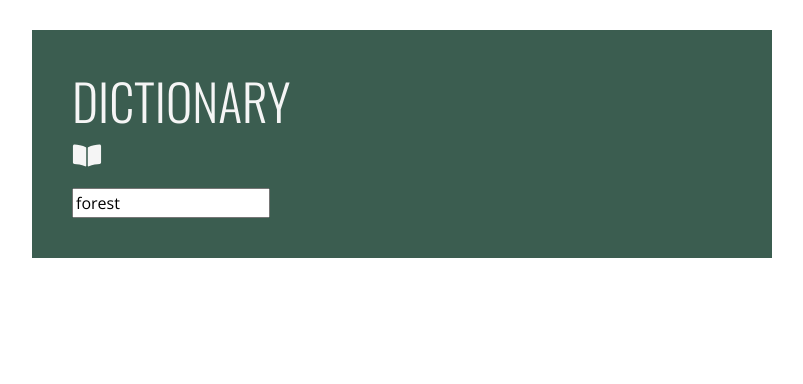
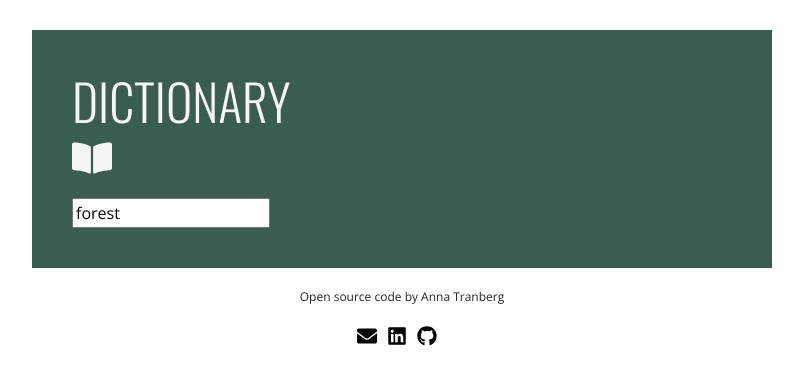
Before and after one commit to atranberg/dictionary-app-react, a React (Create React App) app: page / in a window 1280 px wide. Shown: the top 384 px of the page, without its empty margins (238-1041 px from the left). Built offline with nearby package versions, Linux system fonts and the light colour scheme; no server answers; a web font is replaced by a local one.

Commit message:
Added and styled the footer

```diff
--- a/src/App.js
+++ b/src/App.js
@@ -1,11 +1,13 @@
 import "./App.css";
 import Dictionary from "./Dictionary";
+import Footer from "./Footer";
 
 function App() {
   return (
     <div className="App">
       <div className="container">
         <Dictionary defaultSearchword="forest" />
+        <Footer />
       </div>
     </div>
   );
--- a/src/Dictionary.css
+++ b/src/Dictionary.css
@@ -23,6 +23,5 @@ input {
 
 .Icon {
   color: #f5f5f5;
-  font-size: 30px;
-  padding-top: 5px;
+  font-size: 40px;
 }
--- /dev/null
+++ b/src/Footer.css
@@ -0,0 +1,15 @@
+p {
+  font-family: "Open Sans", sans-serif;
+  font-size: 12px;
+  text-align: center;
+  margin-top: 20px;
+}
+
+.ConnectionLinks {
+  text-align: center;
+}
+.ConnectIcon {
+  color: black;
+  font-size: 20px;
+  margin-right: 10px;
+}
--- /dev/null
+++ b/src/Footer.js
@@ -0,0 +1,34 @@
+import React from "react";
+import { FaEnvelope } from "react-icons/fa";
+import { FaLinkedin } from "react-icons/fa";
+import { FaGithub } from "react-icons/fa";
+import "./Footer.css";
+
+export default function Footer() {
+  return (
+    <div className="Footer">
+      <p>Open source code by Anna Tranberg</p>
+      <div className="ConnectionLinks">
+        <a href="mailto:aec.tranberg@gmail.com" rel="noreferrer">
+          <FaEnvelope className="ConnectIcon" />
+        </a>
+        <a
+          href="https://www.linkedin.com/in/anna-tranberg/"
+          target="_blank"
+          title="LinkedIn profile"
+          rel="noreferrer"
+        >
+          <FaLinkedin className="ConnectIcon" />
+        </a>
+        <a
+          href="https://github.com/atranberg"
+          target="_blank"
+          title="GitHub profile"
+          rel="noreferrer"
+        >
+          <FaGithub className="ConnectIcon" />
+        </a>
+      </div>
+    </div>
+  );
+}
--- a/src/Photos.js
+++ b/src/Photos.js
@@ -9,7 +9,7 @@ export default function Photos(props) {
           {props.photos.map(function (photo, index) {
             console.log(photo);
             return (
-              <div className="col-6" key={index}>
+              <div className="col-lg-6 col-md-6 col-sm-6 col-xs-12" key={index}>
                 <a href={photo.src.original} target="_blank" rel="noreferrer">
                   <img
                     src={photo.src.landscape}
--- a/src/Synonyms.css
+++ b/src/Synonyms.css
@@ -10,8 +10,10 @@
 .Synonyms li {
   display: inline-block;
   padding: 5px 15px;
-  font-size: 13px;
-  text-align: left;
   color: #3b5d50;
   background-color: #d9d9d9;
+  opacity: 60%;
+  font-size: 13px;
+  font-weight: 800;
+  text-align: left;
 }
```
